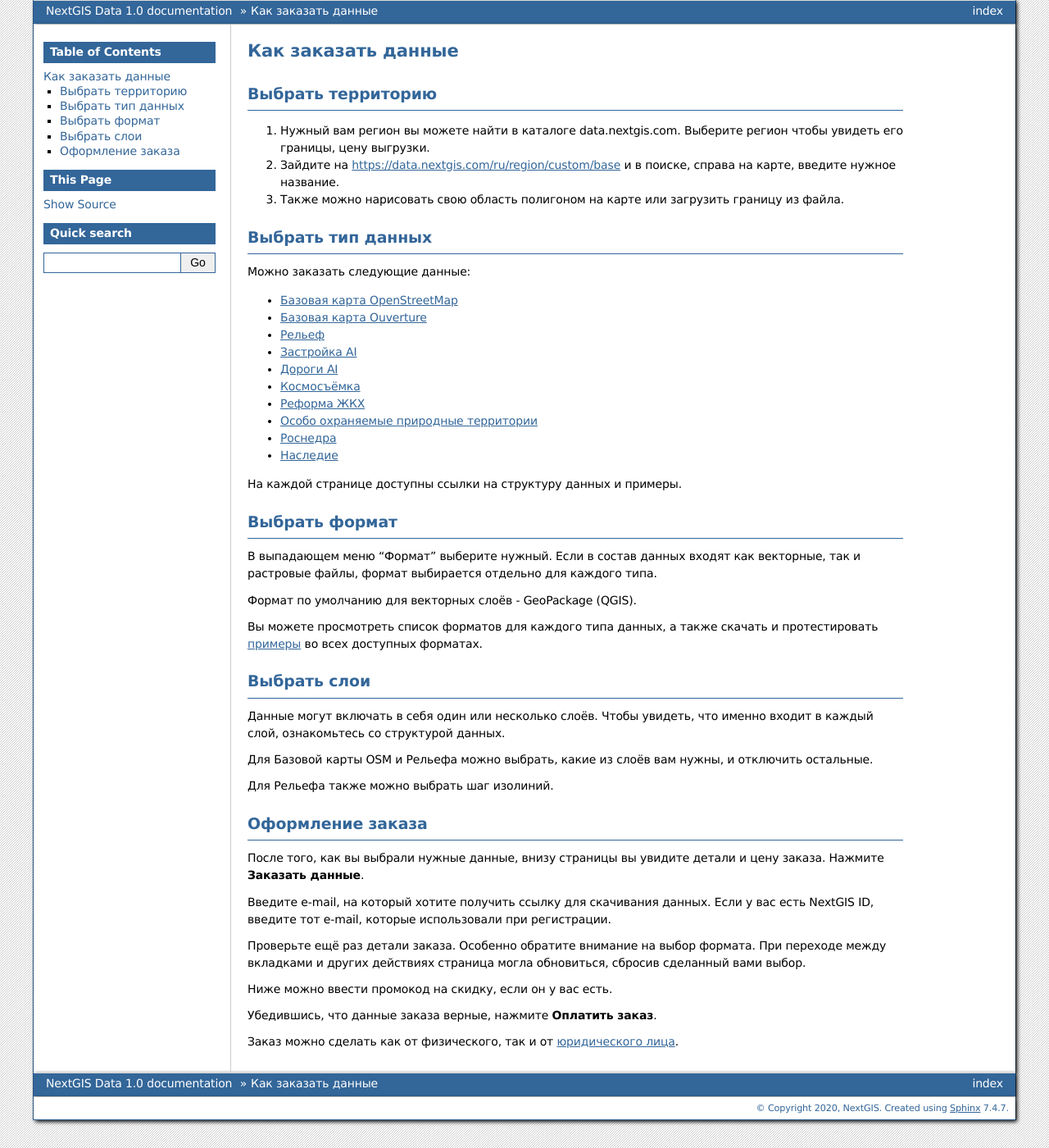
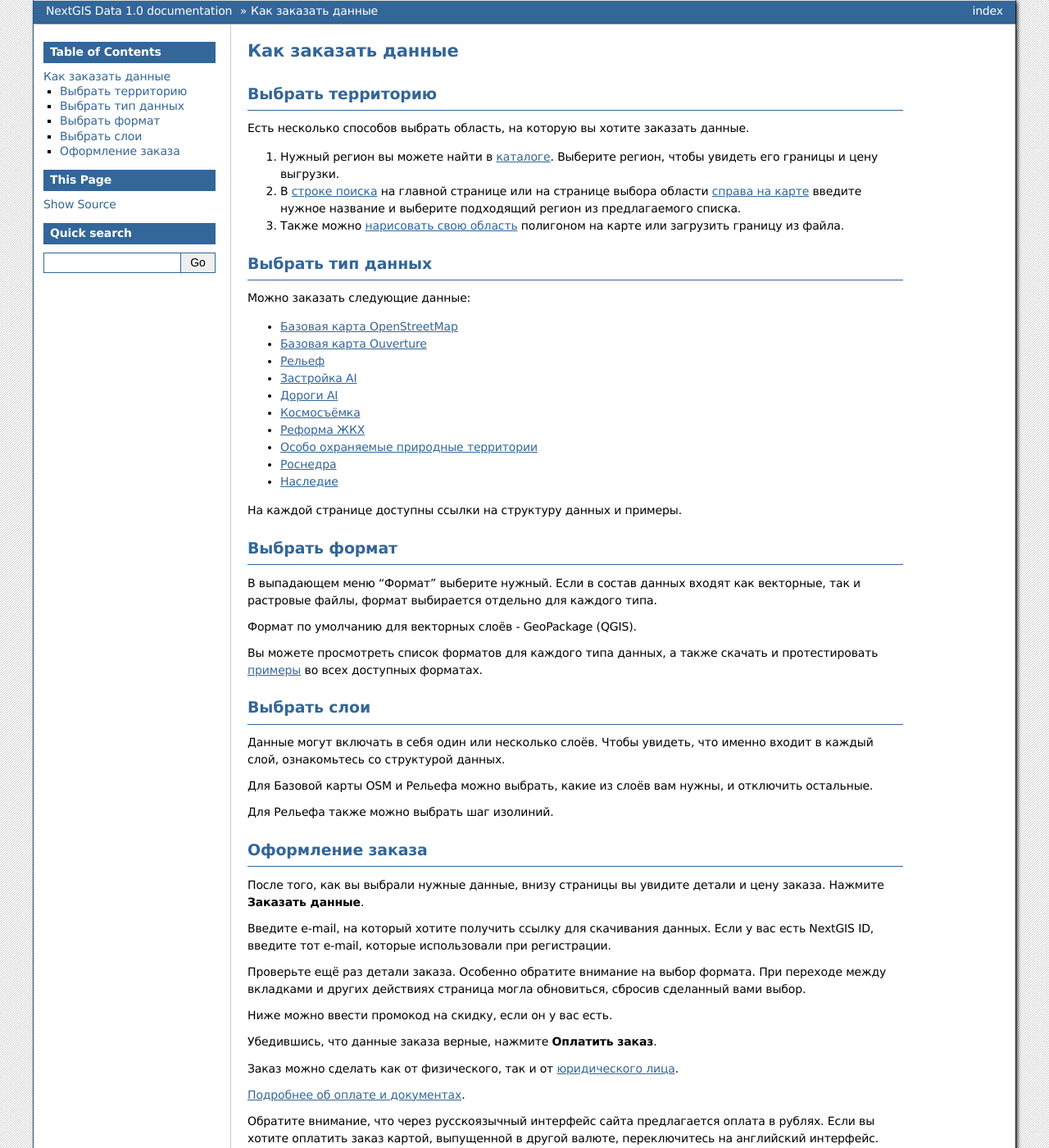
Before and after one commit to nextgis/docs_data, a Sphinx documentation site: the page built from source/order.rst, in a window 1280 px wide and 1400 px high. Shown: the whole window at 82% size. Built offline with Sphinx 7.4.7, drawn with Linux system fonts in a browser that asks for light colours; formulas are drawn with MathJax 3; pages that are not in the unit, such as notebooks, are missing from menus.

Commit message:
Update order.rst
Order info

```diff
--- a/source/order.rst
+++ b/source/order.rst
@@ -1,14 +1,20 @@
 Как заказать данные
 ====================
+
+.. _data_area:
 
 Выбрать территорию
 ----------------------
 
-1. Нужный вам регион вы можете найти в каталоге data.nextgis.com. Выберите регион чтобы увидеть его границы, цену выгрузки.
+Есть несколько способов выбрать область, на которую вы хотите заказать данные.
 
-2. Зайдите на https://data.nextgis.com/ru/region/custom/base и в поиске, справа на карте, введите нужное название.
+1. Нужный регион вы можете найти в `каталоге <https://data.nextgis.com/ru/catalog/subdivisions/?country=RU>`_. Выберите регион, чтобы увидеть его границы и цену выгрузки.
 
-3. Также можно нарисовать свою область полигоном на карте или загрузить границу из файла.
+2. В `строке поиска <https://data.nextgis.com/ru/>`_ на главной странице или на странице выбора области `справа на карте <https://data.nextgis.com/ru/region/custom/base>`_ введите нужное название и выберите подходящий регион из предлагаемого списка.
+
+3. Также можно `нарисовать свою область <https://data.nextgis.com/ru/region/custom/base/>`_ полигоном на карте или загрузить границу из файла.
+
+.. _data_type:
 
 Выбрать тип данных
 -------------------
@@ -60,3 +72,7 @@
 Убедившись, что данные заказа верные, нажмите **Оплатить заказ**.
 
 Заказ можно сделать как от физического, так и от `юридического лица <https://data.nextgis.com/ru/faq/#pricebywire>`_.
+
+`Подробнее об оплате и документах <https://data.nextgis.com/ru/region/custom/base/>`_.
+
+Обратите внимание, что через русскоязычный интерфейс сайта предлагается оплата в рублях. Если вы хотите оплатить заказ картой, выпущенной в другой валюте, переключитесь на английский интерфейс.
```
Also changed, not shown: other parts of source/order.rst (+6 -0 lines).
